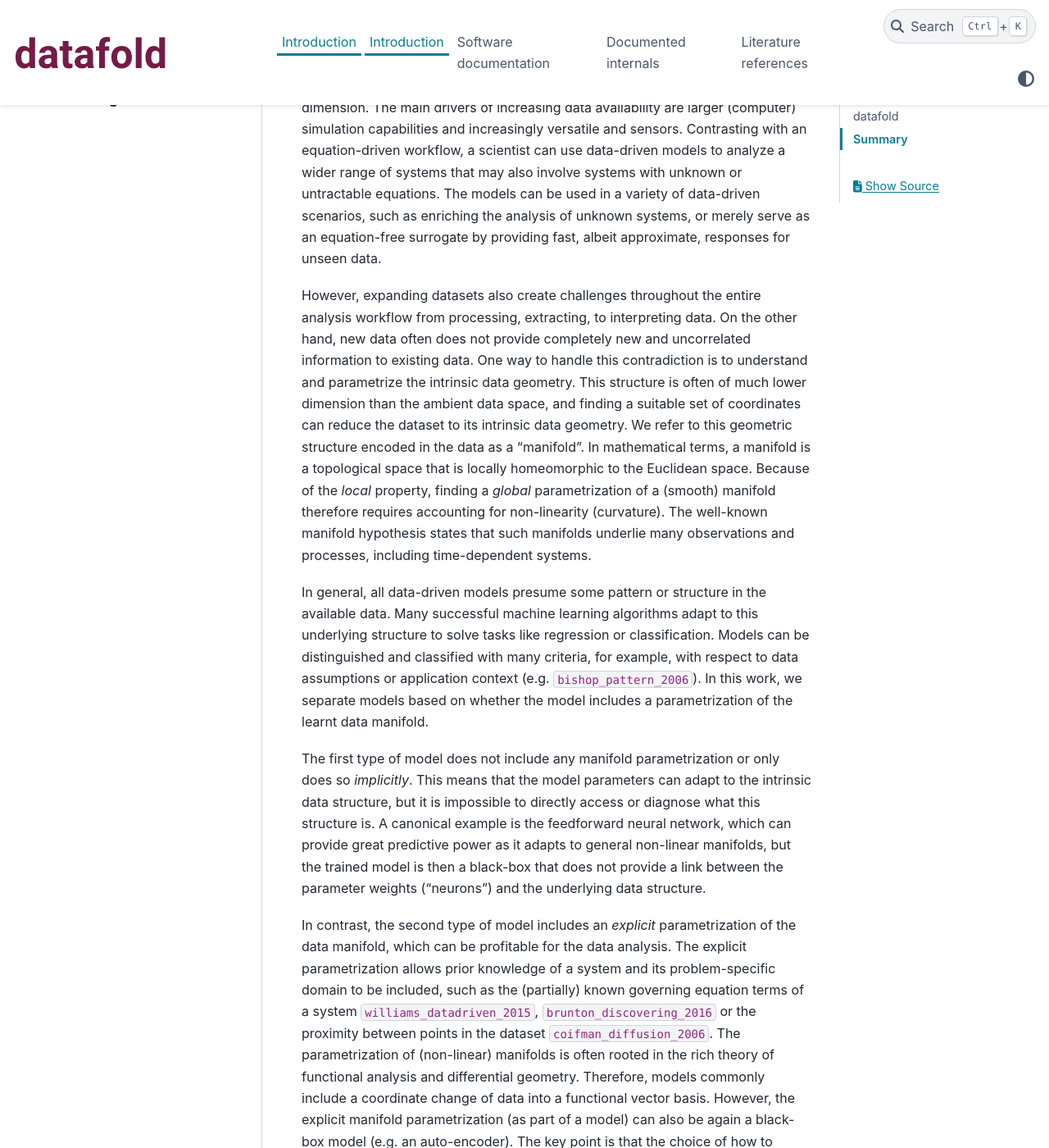
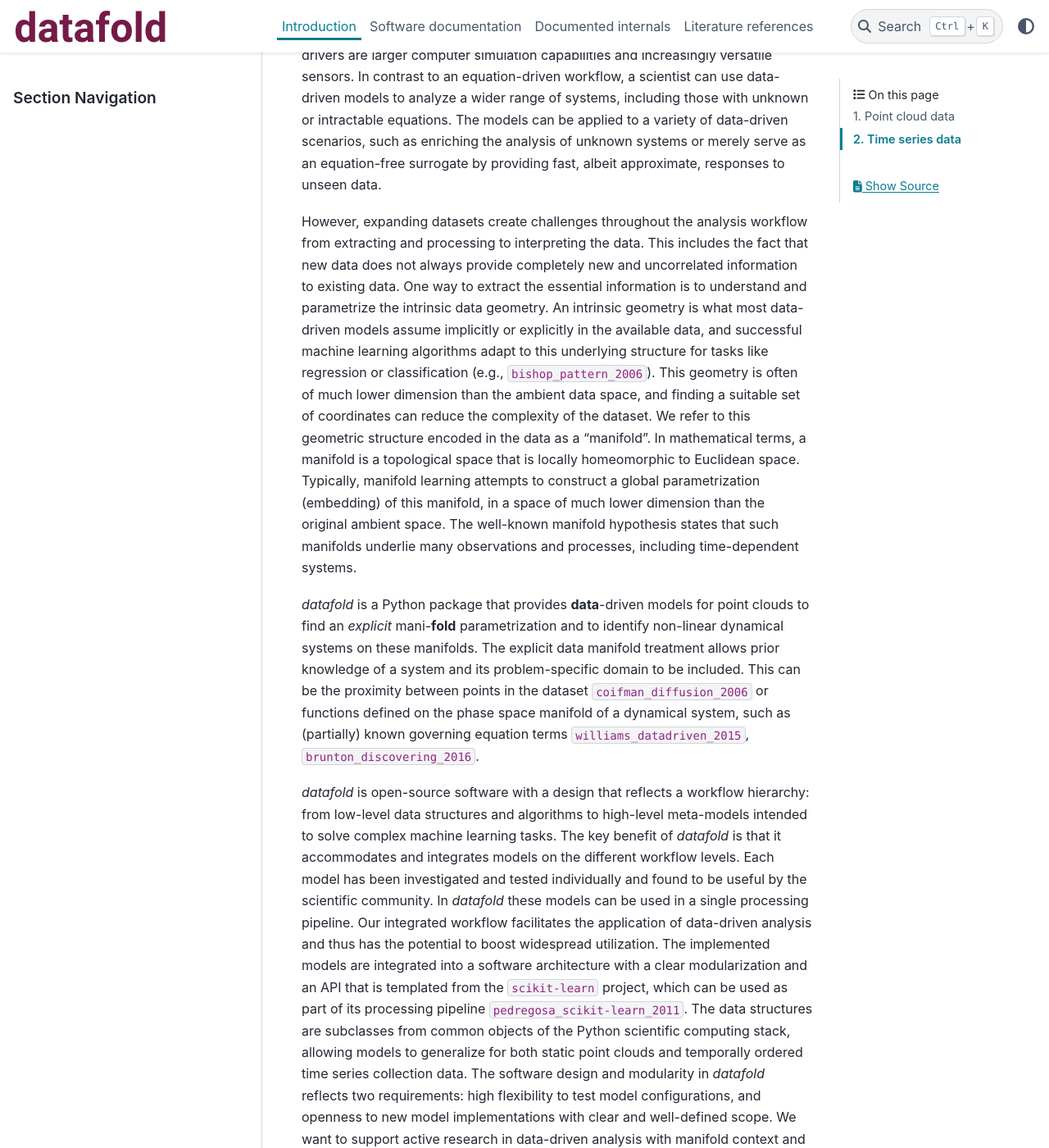
Before and after one commit to datafold-dev/datafold, a Sphinx documentation site: the page built from doc/source/intro.rst, in a window 1280 px wide and 1400 px high, scrolled down 235 px. Shown: the whole window at 82% size. Built offline with Sphinx 7.4.7 and the PyData theme 0.15.4, drawn with Linux system fonts in a browser that asks for light colours; formulas are drawn with MathJax 3; pages that are not in the unit, such as notebooks, are missing from menus; the version number could not be read and is left out; cross-references to code outside the pages are shown as plain code; some of the changed text lies outside the part shown.

```diff
--- a/datafold/__init__.py
+++ b/datafold/__init__.py
@@ -3,7 +3,7 @@
 import datafold.appfold
 import datafold.dynfold
 import datafold.pcfold
-from datafold.version import Version
+import datafold.version
 
 # __version__ is attribute by convention
-__version__ = Version.v_short
+__version__ = datafold.version.Version.v_short
--- a/doc/source/api.rst
+++ b/doc/source/api.rst
@@ -1,28 +1,38 @@
 Software documentation
 ======================
 
-**datafold** 's software architecture consists of three package layers (from high level to
-low level: :py:class:`datafold.appfold`, :py:class:`datafold.dynfold` and
-:py:class:`datafold.pcfold`). The three layers encapsualte a workflow hierarchy, from low
-level data structures and algorithms, data transformations on the medium layer and high
-level meta-models to solve complex machine learning tasks. The datafold software
-architecture aims to ensure a high degree of modularity to allow ongoing contribution in
-the active research of manifold aware data-driven models.
+**datafold** 's software architecture consists of three package layers
 
-Each of the layer contains model sclasses with clear isolated scope. The base class(es)
-of each model class indicate it's purpose and scope. The application interface was
-taken by example from the scikit-learn :cite:`pedregosa_scikit-learn_2011`: All
-data-driven models integrate with base classes from scikit-learn's API or in the case
-of time series data generalize the API in a conformant (duck typing) fashion. The
-models and data structures on each layer can, therefore, also be used on their own.
-Dependencies between the layers are unidirectional, where models can require
-functionality of lower levels and only in some cases of the same layer.
+* high level for meta models: :py:class:`datafold.appfold`
+* medium level for models for manifold learning and data trasnformation
+  :py:class:`datafold.dynfold`
+* low level for data structures and associated algorithms :py:class:`datafold.pcfold`
 
-datafold integrates with other projects of the
-`Python's scientific computing stack <https://scipy.org/about.html>`_.
-This makes it easy to reuse well tested and widely used algorithms and data structures
-and provides a familiar handling to new datafold users that are already familiar with
-Python's scientific computing stack.
+The three layers encapsulate a workflow hierarchy intending to maintain a high degree of
+modularity in *datafold* that allows ongoing contribution in the active research of
+data-driven models with an explicit manifold context. The models or data structures on
+each layer can, therefore, also be used on their own and be part of new model
+implementations. Dependencies between the layers are unidirectional, where models can
+depend on the functionality of lower levels and in some cases also of the same layer.
+
+Each package layer contains model classes with clear scope, which is indicated by its
+base class(es).  All *datafold* models integrate with base classes from scikit-learn's
+API or in the case of time series data generalize the API in a conformant (duck typing)
+fashion.
+
+* :class:`sklean.BaseEstimator`
+  The application interface was templated from the scikit-learn
+  :cite:`pedregosa_scikit-learn_2011`: project.
+* :class:`TSCTransformerMixIn`
+  MixIn that is aligned to `scikit-learn`'s
+  `TransformerMixIn <https://scikit-learn.org/stable/modules/generated/sklearn.base.TransformerMixin.html>`_
+  but generalizes the input and output to time series data.
+* :class:`TSCPredictMixin`
+  MixIn that structures models for system identification. The model is fitted with time
+  series data, requires initial conditions and time specifications for evaluation.
+* :class:`sklean.RegressorMixin` and `sklean.MultiOutputMixin`
+  MixIns for models that interpolate or regress function values on point cloud
+  manifolds.
 
 .. automodapi:: datafold.appfold
 .. automodapi:: datafold.dynfold
--- a/doc/source/intro.rst
+++ b/doc/source/intro.rst
@@ -1,197 +1,135 @@
 Introduction
 ============
 
-Ever increasing data availability has changed the way of data is
-analyzed and interpreted in many scientific fields. While the (hidden)
-complex systems being analyzed remain the same, data measurements
-increase in both quantity and dimension. The main drivers of increasing
-data availability are larger (computer) simulation capabilities and
-increasingly versatile and sensors. Contrasting with an equation-driven
-workflow, a scientist can use data-driven models to analyze a wider
-range of systems that may also involve systems with unknown or
-untractable equations. The models can be used in a variety of
-data-driven scenarios, such as enriching the analysis of unknown
-systems, or merely serve as an equation-free surrogate by providing
-fast, albeit approximate, responses for unseen data.
+Ever increasing data availability has changed the way how data is
+analyzed and interpreted in many scientific fields. While the underlying
+complex systems remain the same, data measurements increase in both
+quantity and dimension. The main drivers are larger computer simulation
+capabilities and increasingly versatile sensors. In contrast to an
+equation-driven workflow, a scientist can use data-driven models to
+analyze a wider range of systems, including those with unknown or
+intractable equations. The models can be applied to a variety of
+data-driven scenarios, such as enriching the analysis of unknown systems
+or merely serve as an equation-free surrogate by providing fast, albeit
+approximate, responses to unseen data.
 
-However, expanding datasets also create challenges throughout the entire
-analysis workflow from processing, extracting, to interpreting data. On
-the other hand, new data often does not provide completely new and
-uncorrelated information to existing data. One way to handle this
-contradiction is to understand and parametrize the intrinsic data
-geometry. This structure is often of much lower dimension than the
-ambient data space, and finding a suitable set of coordinates can reduce
-the dataset to its intrinsic data geometry. We refer to this geometric
-structure encoded in the data as a "manifold". In mathematical terms, a
-manifold is a topological space that is locally homeomorphic to the
-Euclidean space. Because of the *local* property, finding a *global*
-parametrization of a (smooth) manifold therefore requires accounting for
-non-linearity (curvature). The well-known manifold hypothesis states
-that such manifolds underlie many observations and processes, including
-time-dependent systems.
+However, expanding datasets create challenges throughout the analysis
+workflow from extracting and processing to interpreting the data. This
+includes the fact that new data does not always provide completely new
+and uncorrelated information to existing data. One way to extract the
+essential information is to understand and parametrize the intrinsic
+data geometry. An intrinsic geometry is what most data-driven models
+assume implicitly or explicitly in the available data, and successful
+machine learning algorithms adapt to this underlying structure for tasks
+like regression or classification (e.g., :cite:`bishop_pattern_2006`). This geometry is
+often of much lower dimension than the ambient data space, and finding a
+suitable set of coordinates can reduce the complexity of the dataset. We
+refer to this geometric structure encoded in the data as a "manifold".
+In mathematical terms, a manifold is a topological space that is locally
+homeomorphic to Euclidean space. Typically, manifold learning attempts
+to construct a global parametrization (embedding) of this manifold, in a
+space of much lower dimension than the original ambient space. The
+well-known manifold hypothesis states that such manifolds underlie many
+observations and processes, including time-dependent systems.
 
-In general, all data-driven models presume some pattern or structure in
-the available data. Many successful machine learning algorithms adapt to
-this underlying structure to solve tasks like regression or
-classification. Models can be distinguished and classified with many
-criteria, for example, with respect to data assumptions or application
-context (e.g. :cite:`bishop_pattern_2006`). In this work, we
-separate models based on whether the model includes a parametrization of
-the learnt data manifold.
+*datafold* is a Python package that provides **data**-driven models for
+point clouds to find an *explicit* mani-\ **fold** parametrization and
+to identify non-linear dynamical systems on these manifolds. The
+explicit data manifold treatment allows prior knowledge of a system and
+its problem-specific domain to be included. This can be the proximity
+between points in the dataset :cite:`coifman_diffusion_2006` or functions defined on the
+phase space manifold of a dynamical system, such as (partially) known
+governing equation terms :cite:`williams_datadriven_2015`, :cite:`brunton_discovering_2016`.
 
-The first type of model does not include any manifold parametrization or
-only does so *implicitly*. This means that the model parameters can
-adapt to the intrinsic data structure, but it is impossible to directly
-access or diagnose what this structure is. A canonical example is the
-feedforward neural network, which can provide great predictive power as
-it adapts to general non-linear manifolds, but the trained model is then
-a black-box that does not provide a link between the parameter weights
-("neurons") and the underlying data structure.
+*datafold* is open-source software with a design that reflects a
+workflow hierarchy: from low-level data structures and algorithms to
+high-level meta-models intended to solve complex machine learning tasks.
+The key benefit of *datafold* is that it accommodates and integrates
+models on the different workflow levels. Each model has been
+investigated and tested individually and found to be useful by the
+scientific community. In *datafold* these models can be used in a single
+processing pipeline. Our integrated workflow facilitates the application
+of data-driven analysis and thus has the potential to boost widespread
+utilization. The implemented models are integrated into a software
+architecture with a clear modularization and an API that is templated
+from the ``scikit-learn`` project, which can be used as part of its
+processing pipeline :cite:`pedregosa_scikit-learn_2011`.
+The data structures are subclasses from common objects of the Python scientific
+computing stack, allowing models to generalize for both static point clouds and
+temporally ordered time series collection data. The software design and modularity in
+*datafold* reflects two requirements: high flexibility to test model
+configurations, and openness to new model implementations with clear and
+well-defined scope. We want to support active research in data-driven
+analysis with manifold context and thus target students, researchers and
+experienced practitioners from different fields of dataset analysis.
 
-In contrast, the second type of model includes an *explicit*
-parametrization of the data manifold, which can be profitable for the
-data analysis. The explicit parametrization allows prior knowledge of a
-system and its problem-specific domain to be included, such as the
-(partially) known governing equation terms of a system
-:cite:`williams_datadriven_2015`, :cite:`brunton_discovering_2016` or
-the proximity between points in the dataset
-:cite:`coifman_diffusion_2006`. The parametrization of (non-linear)
-manifolds is often rooted in the rich theory of functional analysis and
-differential geometry. Therefore, models commonly include a coordinate
-change of data into a functional vector basis. However, the explicit
-manifold parametrization (as part of a model) can also be again a
-black-box model (e.g. an auto-encoder). The key point is that the choice
-of how to handle the underlying manifold structure is part of a
-modelling decision and can be selected according to the problem.
+.. figure:: _static/img/manifold_figure.png
 
-datafold
---------
-
-*datafold* is a Python package providing **data**-driven models with an
-explicit mani-\ **fold** parametrization. The software provides a set of
-models and data structures, which are all integrated in a software
-architecture with clear modularization (the model API is used as a
-template from the scikit-learn project,
-:cite:`pedregosa_scikit-learn_2011`). The software design of datafold
-can accomodate models that range from higher level tasks (e.g., system
-identification, :cite:`williams_datadriven_2015`) to lower level
-algorithms (e.g. encoding proximity information on a manifold
-:cite:`coifman_diffusion_2006`). In *datafold* we address data with
-and without temporal context, which is further discussed in the
-following sections. We want to support active research in the scope of
-*datafold* and target students, researchers and experienced
-practitioners from different fields for dataset analysis.
-
-.. comment out
-    .. figure:: manifold_figure.png
-       :alt: (Left) Point cloud of embedded hand written digits between 0
-       and 5. Each point has 64 dimensions with each dimension being a pixel
-       of an an 8 x 8 image. (Right) Conceptual illustration of a three
-       dimensional time series forming a phase space with geometrical
-       structure. The time series start in the ``(x,y)`` plane and end in
-       the ``z``-axis \label{fig:manifold}`
+   (Left) Point cloud of embedded handwritten digits between 0 and
+   5 with the "Diffusion Map" model. Each point originally has 64
+   dimensions where each dimension represents a pixel of an 8 x 8 image.
+   (Right) Conceptual illustration of a three-dimensional time series
+   forming a phase space with geometrical structure. The time series
+   start on the ``(x,y)`` plane and end on the ``z``-axis.
 
 1. Point cloud data
-^^^^^^^^^^^^^^^^^^^
+-------------------
 
-The first type of data are unordered samples in high-dimensional point
-clouds. These dataset are often directly connected to the "manifold
-assumption", which states that the data is assumed to lie close to an
-intrinsic lower dimensional manifold. Our software aims to find a low
-dimensional parametrization (embedding) of the manifold. In a machine
-learning context this is also referred to as "non-linear unsupervised
-learning" or shorter "manifold learning". A variety of manifold learning
-models exist in the scikit-learn package. Often the models are endowed
-with a kernel which encodes the proximity between data with the aim to
-preserve local structures. Examples are the general "Kernel Principal
-Component Analysis" :cite:`bengio_learning_2004`, "Local Linear
-Embedding" :cite:`belkin_laplacian_2003`, or "Hessian Eigenmaps"
-:cite:`donoho_hessian_2003`. In addition to these, *datafold*
-provides an efficient implementation of the "Diffusion Maps" model
-:cite:`coifman_diffusion_2006`. The model includes an optional
-sparse kernel representation that allows datasets to be scaled that
-comprise an increasing number of points. With the "Diffusion Map" model,
-in addition to dimension reduction, a user can approximate the
-Laplace-Beltrami operator, Fokker-Plank operator or the graph Laplacian.
-
-*datafold* provides functionality to address aspects in the context of
-non-linear manifold learning. These aspects are a trade-off from linear
-dimension reduction. For example, this is estimating the kernel scale
-parameters to describe the locality of points in a dataset. An important
-further issue is to extending the image and/or pre-image mapping between
-the original and latent space to unseen data (see for an example
-analysis :cite:`chiavazzo_reduced_2014`). These so-called
-"out-of-sample" models interpolate general function values of the
-manifold point cloud and, therefore, have to handle a large input data
-dimensions. Two examples of out-of-sample methods are the "Geometric
-Harmonics" interpolation with multi-scale extension
-:cite:`coifman_geometric_2006` and the the Laplacian Pyramids
-:cite:`fernandez_auto-adaptative_2014`, :cite:`rabin_heterogeneous_2012`.
+High-dimensional and unordered point clouds are often directly connected
+to the "manifold assumption", i.e. that the data lies close to a
+lower-dimensional manifold. Our software aims to find a low-dimensional
+parametrization (embedding) of this manifold. In a machine learning
+context, this is also referred to as "non-linear unsupervised learning"
+or shorter "manifold learning". Often the models are endowed with a
+kernel which encodes the proximity between data to preserve local
+structures. Examples are the general "Kernel Principal Component
+Analysis" :cite:`bengio_learning_2004`, "Local Linear Embedding"
+:cite:`belkin_laplacian_2003`, or "Hessian Eigenmaps" :cite:`donoho_hessian_2003`. A
+variety of manifold learning models already exist in the ``scikit-learn`` Python
+package. In addition to these, *datafold* provides an efficient implementation of the
+"Diffusion Maps" model :cite:`coifman_diffusion_2006`. The model includes an optional
+sparse kernel matrix representation with which the model can scale to larger datasets. In
+addition to non-linear dimension reduction, "Diffusion Maps" allow the
+user to approximate mathematically meaningful objects on manifold data,
+such as the Laplace-Beltrami operator :cite:`coifman_diffusion_2006`. *datafold* also
+supplies functionality for follow up aspects of non-linear manifold
+learning, such as estimating the kernel scale parameters to describe the
+locality of points in a dataset and extending the embedding to unseen
+data. The latter refers to the image and pre-image mapping between the
+original and latent space (e.g., see analysis in :cite:`chiavazzo_reduced_2014`). This
+so-called "out-of-sample" extension interpolates general function values
+on manifold point clouds and, therefore, has to handle large input data
+dimensions :cite:`coifman_geometric_2006`, :cite:`fernandez_auto-adaptative_2014`,
+:cite:`rabin_heterogeneous_2012`. In *datafold*, out-of-sample extensions are
+implemented efficiently, so that interpolated function values for
+millions of points can be computed in seconds on a standard desktop computer.
 
 2. Time series data
-^^^^^^^^^^^^^^^^^^^
+-------------------
 
-*datafold* can also address data with temporal context sampled from a
-dynamical system. In this case a data-driven model aims to fit and
-generalize the underlying dynamics, also known as "system
-identification" or "time series prediction". The formulation of a
-dynamical system includes a phase space (i.e. set of possible states)
-and a rule of how to evolve a given state to a future state. The phase
-space is assumed to be a manifold. The temporal context and inherent
-order of time series data require a more specialized data structure
-compared to general point clouds. This includes that the usual
-assumption of independent and identically distributed (i.i.d.) samples no
-longer holds. However, to describe the phase space manifold, models for
-point cloud data become relevant again and can improve the accuracy to
-identify a dynamical system from data.
-
-*datafold* focuses on the "Dynamic Mode Decomposition" (DMD)
-:cite:`schmid_dynamic_2010`; :cite:`kutz_dynamic_2016` and the
-"Extended Dynamic Mode Decomposition" (E-DMD)
-:cite:`williams_datadriven_2015`. DMD linearly decomposes the
-available time series data into spatio-temporal components, which then
-define a linear dynamical system. Many DMD based variants address the
-generally non-linear underlying dynamical system. This is usually done
-by changing the time series coordinates in a step before DMD is applied
-:cite:`williams_datadriven_2015`; :cite:`champion_discovery_2019`;
-:cite:`le_clainche_higher_2017`; :cite:`giannakis_data-driven_2019`.
-The justification of this workflow is covered by operator theory and
-functional analysis, specifically the Koopman operator. In contrast to a
-non-linear flow operator in a typical dynamical system form, the Koopman
-operator acts linearly on a function space (the so-called observable
-space). The Koopman view on a dynamical system is exact and typically
-the space of observable functions of a system is infinite dimensional.
-In practice, the E-DMD approximates the Koopman operator with a matrix,
-based on a finite set of functions evaluated on the available data, the
-so-called "dictionary". The functional representation of the dictionary
-defines a change of coordinates, which in an optimal case linearize the
-dynamics :cite:`kutz_dynamic_2016`. In other words, in an optimal
-setting the dictionary contains observable functions that linearize the
-system's dynamics and allows the Koopman matrix to describe a non-linear
-dynamical systems in this new functional coordinate system.
-
-However, finding a good choice of dictionary is comparable to the
-machine learning task of "model selection". One main objective in the
-model implementation of E-DMD and DMD variants included *datafold* is
-therefore a great flexibility in setting up a data processing pipeline
-(the E-DMD implementation subclasses the scikit-learn Pipeline). This
-allows to not only set up a dictionary with the aim of linearizing the
-dynamics, but also include other data transformations that necessary for
-time series. For example, heterogenous data can make feature scaling
-necessary. Another issue is that the given time samples may actually be
-only partial observations of the phase space. In this case it is
-possible to exploit the time ordering and perform a time delay embedding
-to reconstruct a diffeomorphic copy of the phase space manifold (compare
-Takens theorem :cite:`rand_detecting_1981`).
-
-Summary
--------
-
-datafold provides an open-source software platform with a design that
-reflects a workflow hierarchy: from low level data structures and
-algorithms to high level meta models intended to solve complex machine
-learning tasks. Setting up a data-driven model to solve complex tasks
-(such as the E-DMD model) can include a flexible number of data
-transformations in a processing pipeline. The modularity in *datafold*
-mirrors both a high flexibility to test model configurations and
-openness to new model implementations with a clear and isolated scope.
+A special kind of point cloud type targeted by *datafold* are time
+series and collections thereof. In this case, a data-driven model can
+fit and generalize the underlying dynamics to perform prediction or
+regression. Usually, the phase space of the dynamical system, underlying
+the time series observations, is assumed to be a manifold (see a
+conceptual illustration in the figure.
+*datafold* focuses on the algorithms "Dynamic Mode Decomposition" (DMD)
+:cite:`schmid_dynamic_2010`, :cite:`tu_dynamic_2014`, :cite:`kutz_dynamic_2016`
+and "Extended Dynamic Mode Decomposition" (E-DMD)
+:cite:`williams_datadriven_2015`. DMD linearly decomposes the available time series
+data into spatio-temporal components, which then define a linear
+dynamical system. Many DMD based variants address even more general,
+non-linear underlying dynamical systems. This is usually done by
+changing the time series coordinates in a step before DMD is applied
+:cite:`williams_datadriven_2015`, :cite:`champion_discovery_2019`,
+:cite:`le_clainche_higher_2017`, :cite:`giannakis_data-driven_2019`.
+The justification of this workflow is covered by operator theory and functional analysis,
+specifically the Koopman operator. In practice, the E-DMD algorithm
+approximates the Koopman operator with a matrix, based on a finite set
+of functions evaluated on the available data, the so-called
+"dictionary". Finding a good choice for the dictionary is comparable to
+the machine learning task of "model selection" and requires great
+flexibility in setting up the data processing pipeline. The flexibility
+of setting an arbitrary dictionary combined with a selection of the
+provided DMD variants is a core feature of *datafold's* implementation
+of E-DMD.
```
Also changed, not shown: README.rst (+63 -61 lines), doc/source/index.rst (+4 -5 lines), doc/source/_static/img/manifold_figure.png (added), 4 other files.
